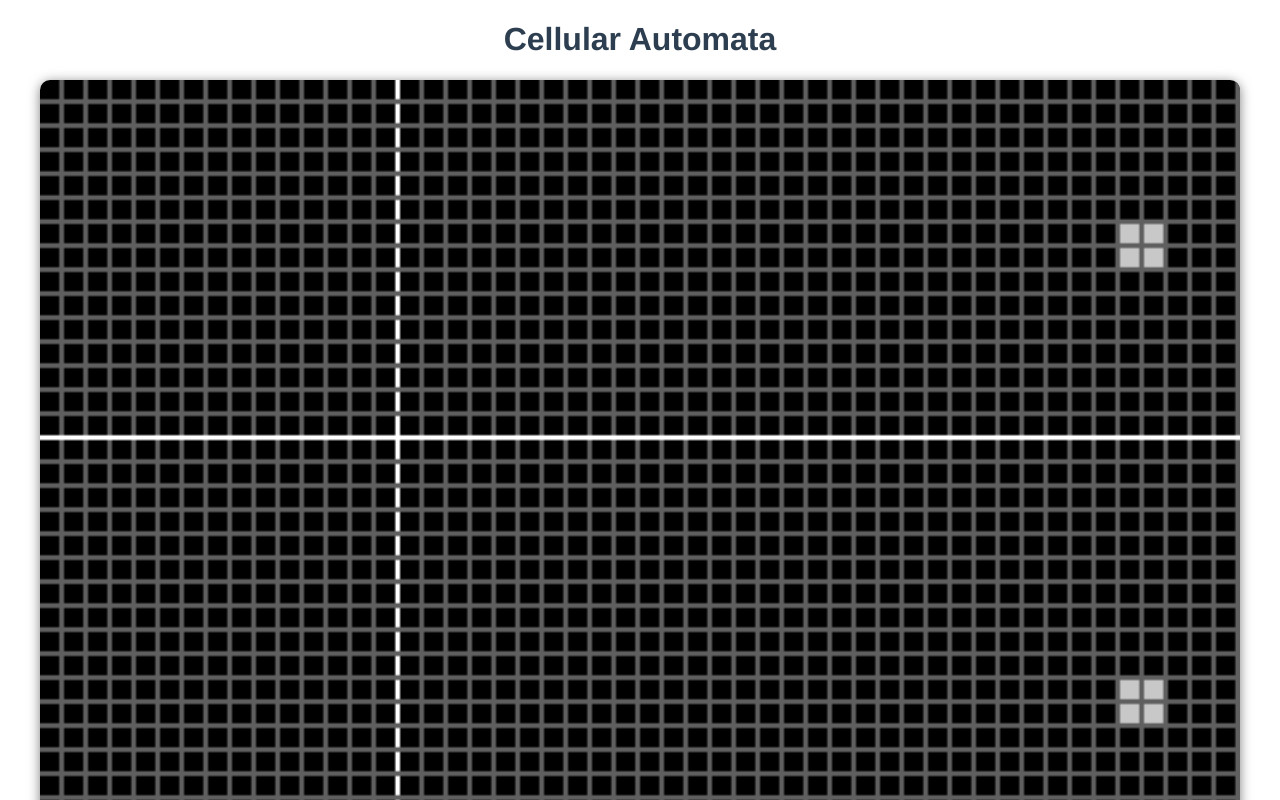
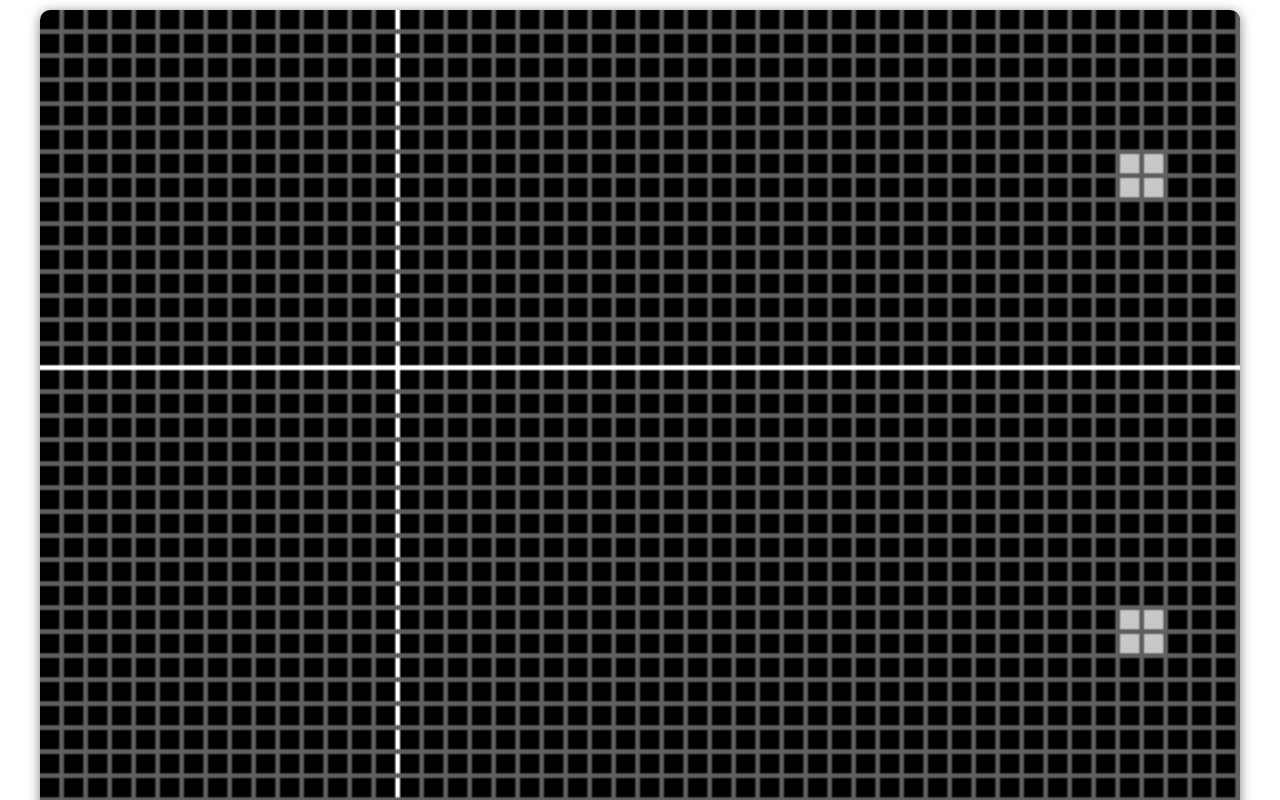
Before and after one commit to HyDevelop/Cellular-Automata, a Vue app: page / in a window 1280 px wide. Shown: the top 800 px of the page. Built offline with nearby package versions, Linux system fonts and the light colour scheme.

Commit message:
[-] Remove title

```diff
--- a/src/App.vue
+++ b/src/App.vue
@@ -1,6 +1,5 @@
 <template>
   <div id="app">
-    <h1>Cellular Automata</h1>
     <Graphics></Graphics>
   </div>
 </template>
```
